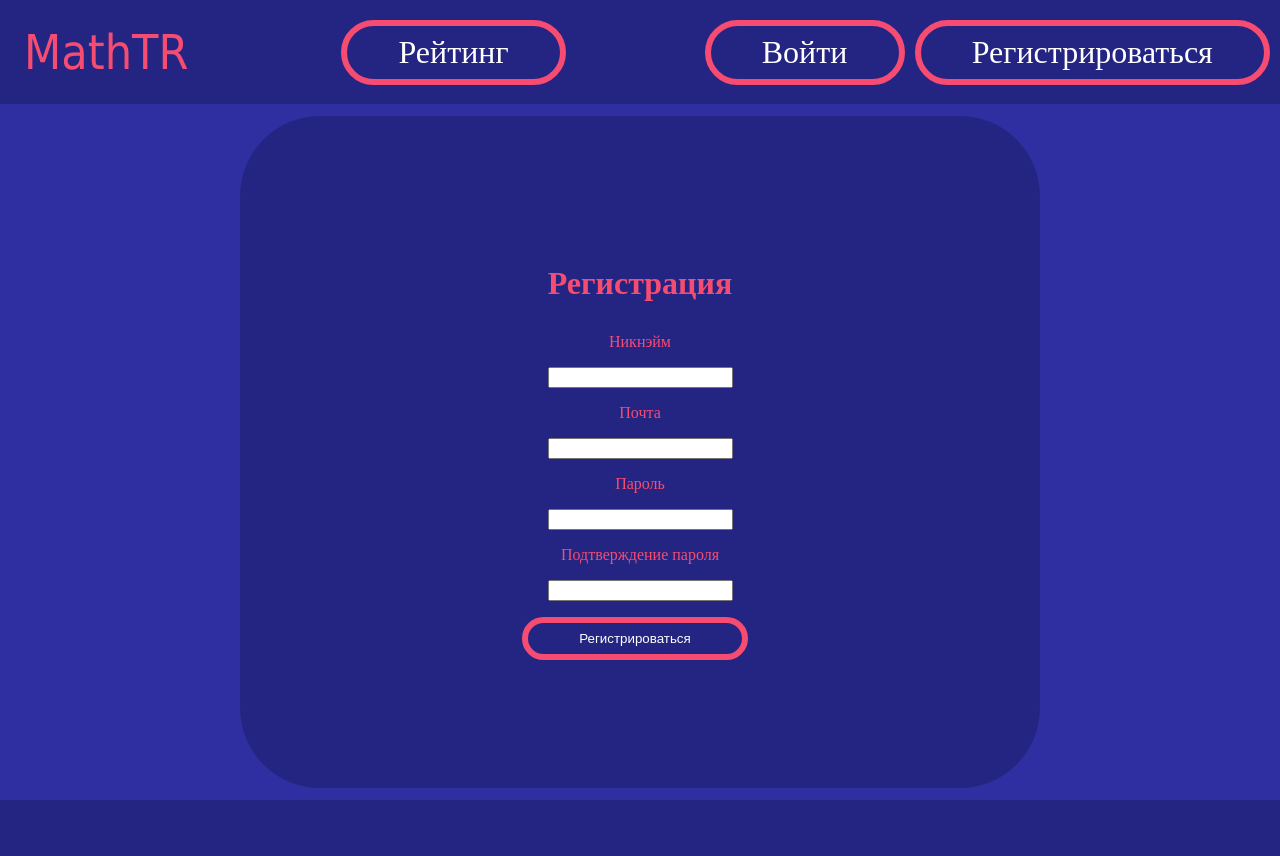
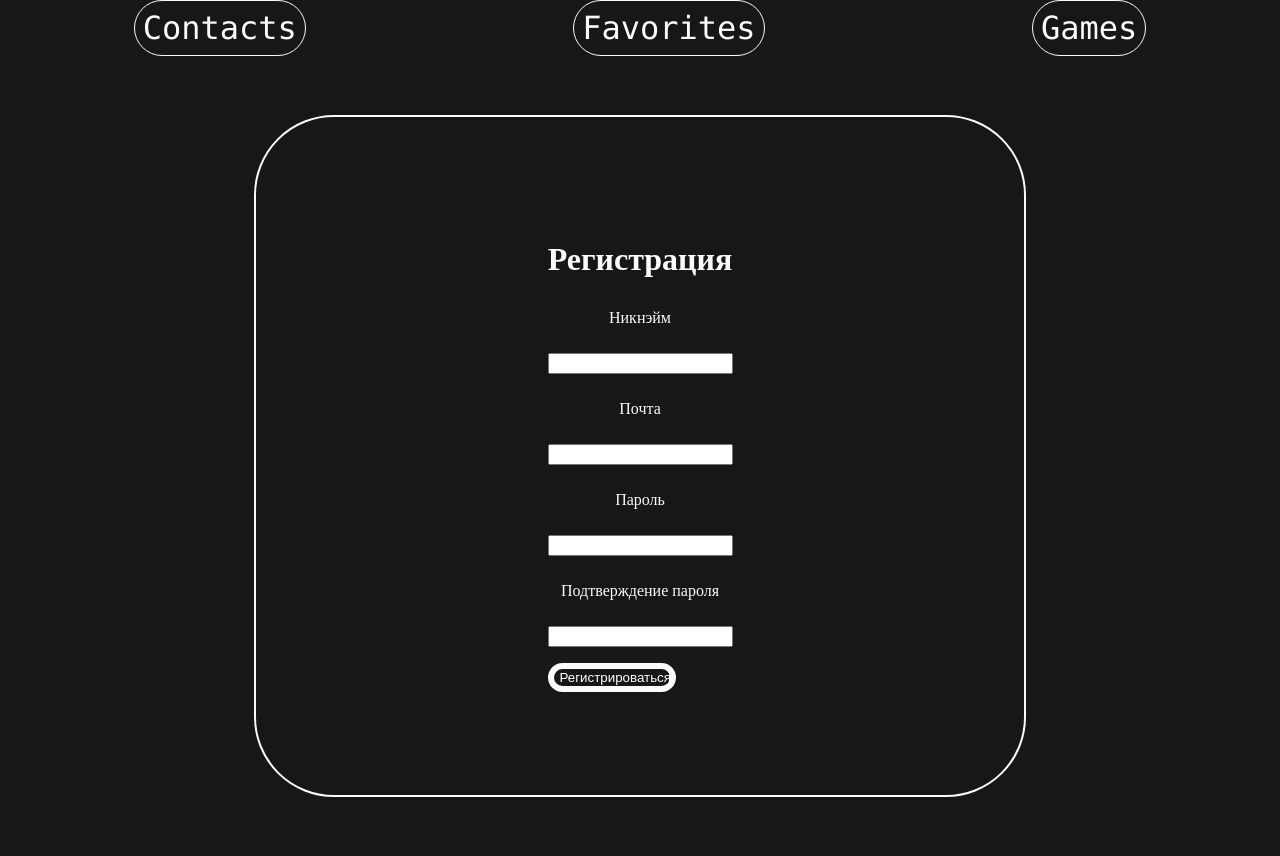
Before and after one commit to 51Sirius/MyBlog, a Flask app: page /game/registration in a window 1280 px wide. Before the commit the page ends 800 px from the top, so only its background shows below. Run offline with Flask 2, Linux system fonts and the light colour scheme.

Commit message:
Add games page

```diff
--- a/app.py
+++ b/app.py
@@ -30,6 +30,11 @@ def load_user(user_id):
 @app.route('/')
 def homepage():
     return render_template('index.html', title='Blog')
+
+
+@app.route('/game')
+def game():
+    return render_template('games.html')
 
 
 @app.route('/logout')
@@ -76,7 +81,7 @@ def film():
 @app.route('/game/login', methods=['GET', 'POST'])
 def login():
     if current_user.is_authenticated:
-        return redirect(url_for('index'))
+        return redirect(url_for('game'))
     forms = LoginForm()
     if forms.validate_on_submit():
         nick = forms.username.data
@@ -86,7 +91,7 @@ def login():
             abort(403)
         login_user(user, remember=forms.remember_me)
         return redirect(url_for('main_math'))
-    return render_template('math/login.html', title="Login", form=forms)
+    return render_template('login.html', title="Login", form=forms)
 
 
 @app.route('/game/registration', methods=['GET', 'POST'])
@@ -104,7 +109,7 @@ def registration():
         db.session.add(user)
         db.session.commit()
         return redirect(url_for('main_math'))
-    return render_template('math/registration.html', title="Registration", form=register_form)
+    return render_template('registration.html', title="Registration", form=register_form)
 
 
 @app.route('/game/math')
--- a/static/css/math/auth.css
+++ b/static/css/auth.css
@@ -1,7 +1,19 @@
+form {
+    display: flex;
+    flex-direction: column;
+    justify-content: center;
+}
+
+body {
+    overflow: hidden;
+}
+
+
 .page-registration {
-    color: #F64C72;
-    background: #242582;
-    padding: 10vw 10vh 10vw 10vh;
+    border: #FAFAFA 2px solid;
+    mso-border-shadow: yes;
+    color: #FAFAFA;
+    padding: 8vw 8vh 8vw 8vh;
     align-items: center;
     display: flex;
     flex-direction: column;
@@ -17,6 +29,13 @@ main {
 }
 
 button {
+    width: 10vw;
+    transition: transform .3s;
+    text-decoration: none;
+    display: block;
+    border: #FAFAFA 6px solid;
+    border-radius: 12vh;
+    color: white;
     background: none;
 }
 
@@ -37,6 +56,7 @@ p {
     h1 {
         font-size: x-large;
     }
+
     input {
         font-size: x-small;
     }
@@ -47,4 +67,5 @@ p {
         width: 100%;
         min-height: 60vh;
         padding: 1vw 1vh 1vw 1vh;
-}}
+    }
+}
--- a/templates/base.html
+++ b/templates/base.html
@@ -12,7 +12,7 @@
 <header class="black">
     <a href="{{ url_for("contacts") }}" class="black url">Contacts</a>
     <a href="{{ url_for("favorites") }}" class="black url">Favorites</a>
-    <a href="{{ url_for("contacts") }}" class="black url">Games</a>
+    <a href="{{ url_for("game") }}" class="black url">Games</a>
 </header>
 <main class="black">
     {% block content %}
--- a/templates/math/login.html
+++ b/templates/login.html
@@ -1,6 +1,6 @@
-{% extends "math/base.html" %}
+{% extends "base.html" %}
 {% block custom %}
-    <link rel="stylesheet" type="text/css" href="{{ url_for('static', filename='css/math/auth.css') }}"/>
+    <link rel="stylesheet" type="text/css" href="{{ url_for('static', filename='css/auth.css') }}"/>
 {% endblock %}
 
 {% block content %}
--- a/templates/math/registration.html
+++ b/templates/registration.html
@@ -1,6 +1,6 @@
-{% extends "math/base.html" %}
+{% extends "base.html" %}
 {% block custom %}
-    <link rel="stylesheet" type="text/css" href="{{ url_for('static', filename='css/math/auth.css') }}"/>
+    <link rel="stylesheet" type="text/css" href="{{ url_for('static', filename='css/auth.css') }}"/>
 {% endblock %}
 
 
```
Also changed, not shown: templates/games.html (added, +7 -0 lines).
